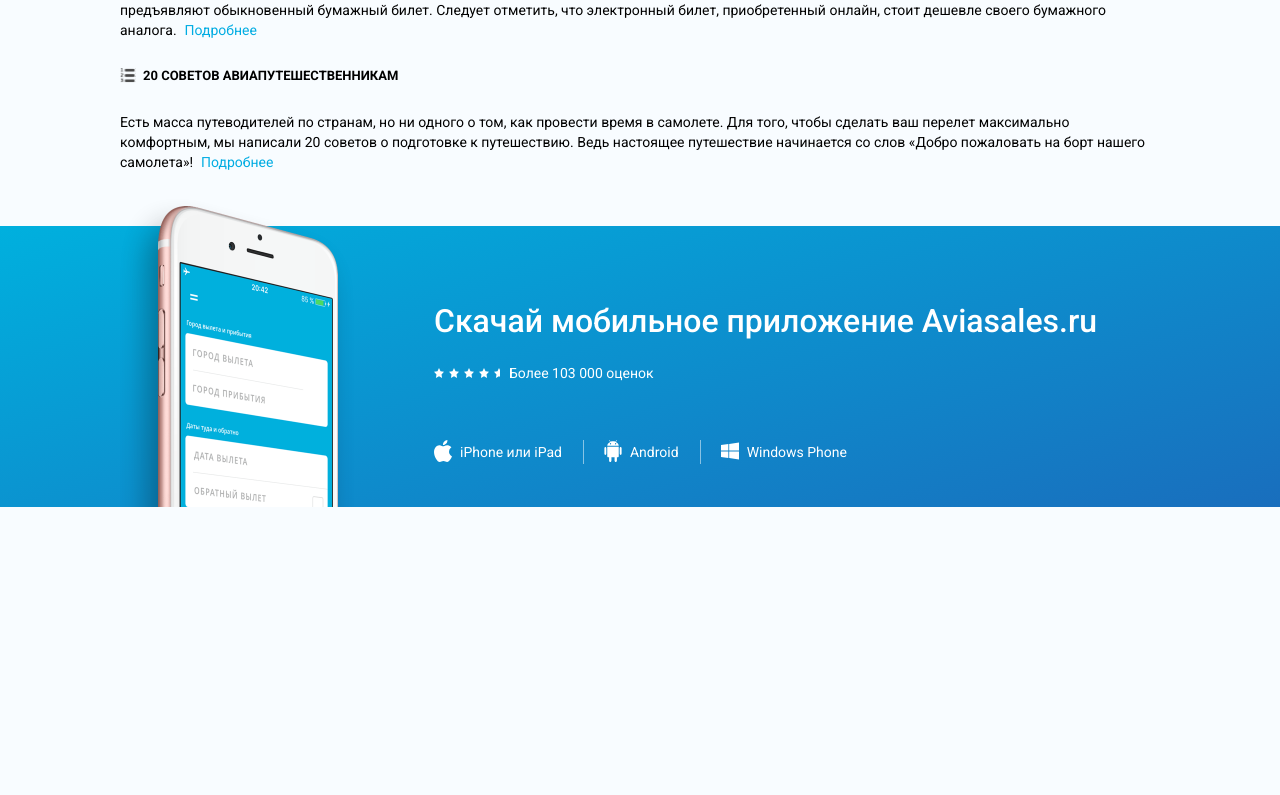
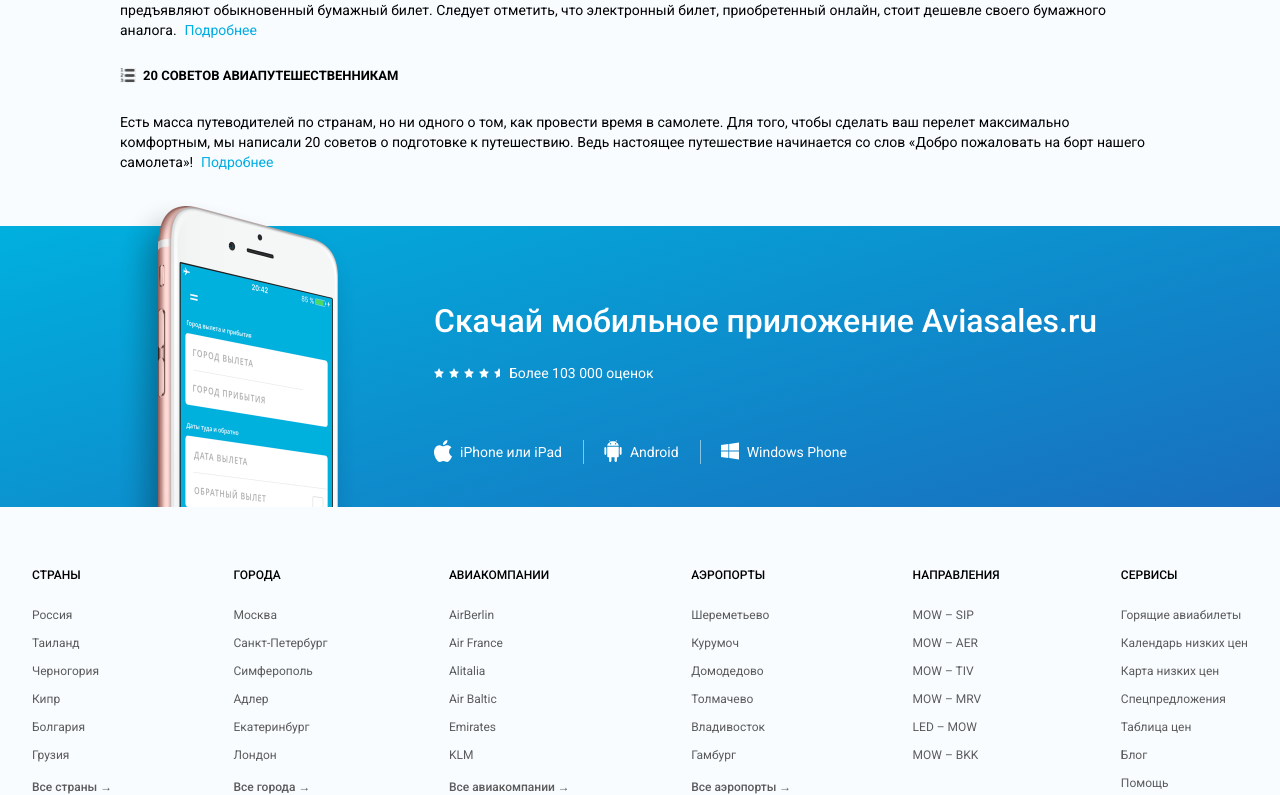
Before and after one commit to p1xar/aviasales-frontend-demo, a React (Create React App) app: page / in a window 1280 px wide. Shown: the part 4307-5102 px from the top of the page. Before the commit the page ends 4862 px from the top, so only its background shows below. Built offline with nearby package versions, Linux system fonts and the light colour scheme.

Commit message:
Add Footer component

```diff
--- a/src/App.js
+++ b/src/App.js
@@ -4,6 +4,7 @@
 import { BrowserRouter, Route } from 'react-router-dom';
 import Header from './Header';
 import Home from './Home';
+import Footer from './Footer';
 
 function App() {
   return (
@@ -11,6 +12,7 @@
         <div className="App">
         <Header />
         <Route path='/' exact component={Home} />
+        <Footer />
       </div>
       </BrowserRouter>
   );
--- /dev/null
+++ b/src/Footer/index.js
@@ -0,0 +1,120 @@
+import React from 'react';
+import styled from 'styled-components';
+import HomeWrapper from '../Home/HomeWrapper';
+
+const CustomHomeWrapper = styled(HomeWrapper)`
+    align-items: initial;
+`;
+const FooterLinks = styled.div`
+    display: flex;
+    flex-wrap: wrap;
+    justify-content: space-between;
+`;
+
+const FooterColumn = styled.div`
+    display: flex;
+    flex-direction: column;
+`;
+
+const FooterTitle = styled.p`
+    font-style: normal;
+    font-weight: 500;
+    font-size: 0.75rem;
+    line-height: 1rem;
+    text-transform: uppercase;
+`;
+
+const FooterLink = styled.a`
+    font-style: normal;
+    font-weight: normal;
+    font-size: 0.75rem;
+    line-height: 1rem;
+    text-decoration: none;
+    color: #5B5B5C;
+    margin-top: 0.75rem;
+`;
+
+const FooterLinkMore = styled(FooterLink)`
+    font-weight: 500;
+    margin-top: 1rem;
+    color: ##4A4A4A;
+`;
+export default () => {
+    return (
+        <CustomHomeWrapper>
+            <FooterLinks>
+                <FooterColumn>
+                    <FooterTitle>
+                        Страны
+                    </FooterTitle>
+                    <FooterLink href="#">Россия</FooterLink>
+                    <FooterLink href="#">Таиланд</FooterLink>
+                    <FooterLink href="#">Черногория</FooterLink>
+                    <FooterLink href="#">Кипр</FooterLink>
+                    <FooterLink href="#">Болгария</FooterLink>
+                    <FooterLink href="#">Грузия</FooterLink>
+                    <FooterLinkMore href="#">Все страны →</FooterLinkMore>
+                </FooterColumn>
+                <FooterColumn>
+                    <FooterTitle>
+                        Города
+                    </FooterTitle>
+                    <FooterLink href="#">Москва</FooterLink>
+                    <FooterLink href="#">Санкт-Петербург</FooterLink>
+                    <FooterLink href="#">Симферополь</FooterLink>
+                    <FooterLink href="#">Адлер</FooterLink>
+                    <FooterLink href="#">Екатеринбург</FooterLink>
+                    <FooterLink href="#">Лондон</FooterLink>
+                    <FooterLinkMore href="#">Все города →</FooterLinkMore>
+                </FooterColumn>
+                <FooterColumn>
+                    <FooterTitle>
+                        Авиакомпании
+                    </FooterTitle>
+                    <FooterLink href="#">AirBerlin</FooterLink>
+                    <FooterLink href="#">Air France</FooterLink>
+                    <FooterLink href="#">Alitalia</FooterLink>
+                    <FooterLink href="#">Air Baltic</FooterLink>
+                    <FooterLink href="#">Emirates</FooterLink>
+                    <FooterLink href="#">KLM</FooterLink>
+                    <FooterLinkMore href="#">Все авиакомпании →</FooterLinkMore>
+                </FooterColumn>
+                <FooterColumn>
+                    <FooterTitle>
+                        АЭРОПОРТЫ
+                    </FooterTitle>
+                    <FooterLink href="#">Шереметьево</FooterLink>
+                    <FooterLink href="#">Курумоч</FooterLink>
+                    <FooterLink href="#">Домодедово</FooterLink>
+                    <FooterLink href="#">Толмачево</FooterLink>
+                    <FooterLink href="#">Владивосток</FooterLink>
+                    <FooterLink href="#">Гамбург</FooterLink>
+                    <FooterLinkMore href="#">Все аэропорты →</FooterLinkMore>
+                </FooterColumn>
+                <FooterColumn>
+                    <FooterTitle>
+                        НАПРАВЛЕНИЯ
+                    </FooterTitle>
+                    <FooterLink href="#">MOW – SIP</FooterLink>
+                    <FooterLink href="#">MOW – AER</FooterLink>
+                    <FooterLink href="#">MOW – TIV</FooterLink>
+                    <FooterLink href="#">MOW – MRV</FooterLink>
+                    <FooterLink href="#">LED – MOW</FooterLink>
+                    <FooterLink href="#">MOW – BKK</FooterLink>
+                </FooterColumn>
+                <FooterColumn>
+                    <FooterTitle>
+                        СЕРВИСЫ
+                    </FooterTitle>
+                    <FooterLink href="#">Горящие авиабилеты</FooterLink>
+                    <FooterLink href="#">Календарь низких цен</FooterLink>
+                    <FooterLink href="#">Карта низких цен</FooterLink>
+                    <FooterLink href="#">Спецпредложения</FooterLink>
+                    <FooterLink href="#">Таблица цен</FooterLink>
+                    <FooterLink href="#">Блог</FooterLink>
+                    <FooterLink href="#">Помощь</FooterLink>
+                </FooterColumn>
+            </FooterLinks>
+        </CustomHomeWrapper>
+    )
+}
```
